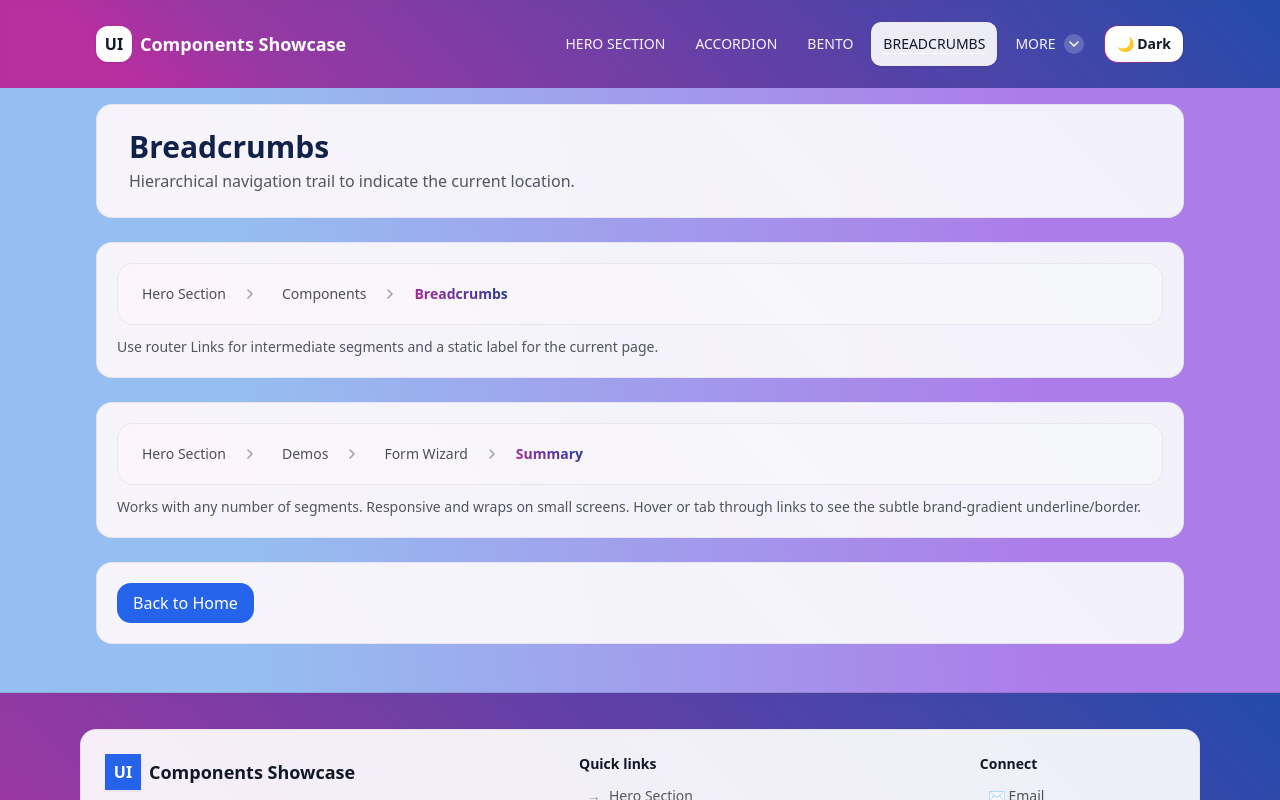
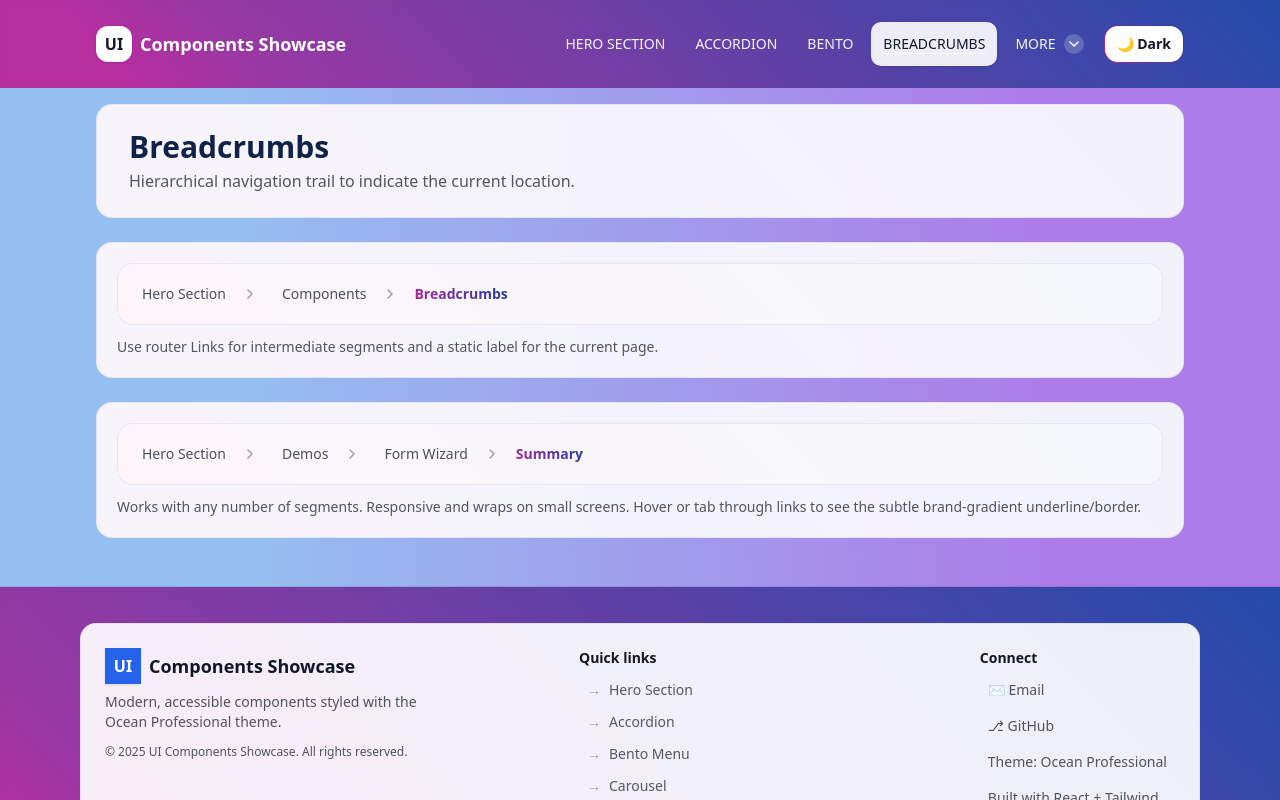
Before and after one commit to kavia-common/ui-components-showcase-3705-3714, a React (Create React App) app in the folder frontend_react_app/: page /breadcrumbs in a window 1280 px wide. Shown: the top 800 px of the page. Built offline with nearby package versions, Linux system fonts and the light colour scheme.

Commit message:
Checkpoint 101 - cgb1804199

```diff
--- a/frontend_react_app/src/pages/demos/BreadcrumbsDemo.jsx
+++ b/frontend_react_app/src/pages/demos/BreadcrumbsDemo.jsx
@@ -1,6 +1,5 @@
 import React from "react";
 import Breadcrumbs from "../../components/ui/Breadcrumbs";
-import { Link } from "react-router-dom";
 import Header from "../../components/Header";
 
 /**
@@ -43,16 +42,6 @@ export default function BreadcrumbsDemoPage() {
           Works with any number of segments. Responsive and wraps on small screens. Hover or tab through links to see the subtle brand-gradient underline/border.
         </div>
       </div>
-
-      {/* Back link block */}
-      <div className="app-answer-surface app-answer-border p-5 rounded-2xl">
-        <Link
-          className="inline-flex px-4 py-2 rounded-xl bg-primary text-white hover:bg-blue-600 transition"
-          to="/"
-        >
-          Back to Home
-        </Link>
-      </div>
     </section>
   );
 }
```
Also changed, not shown: 2 other files (tests, documents, lock files or other folders).
